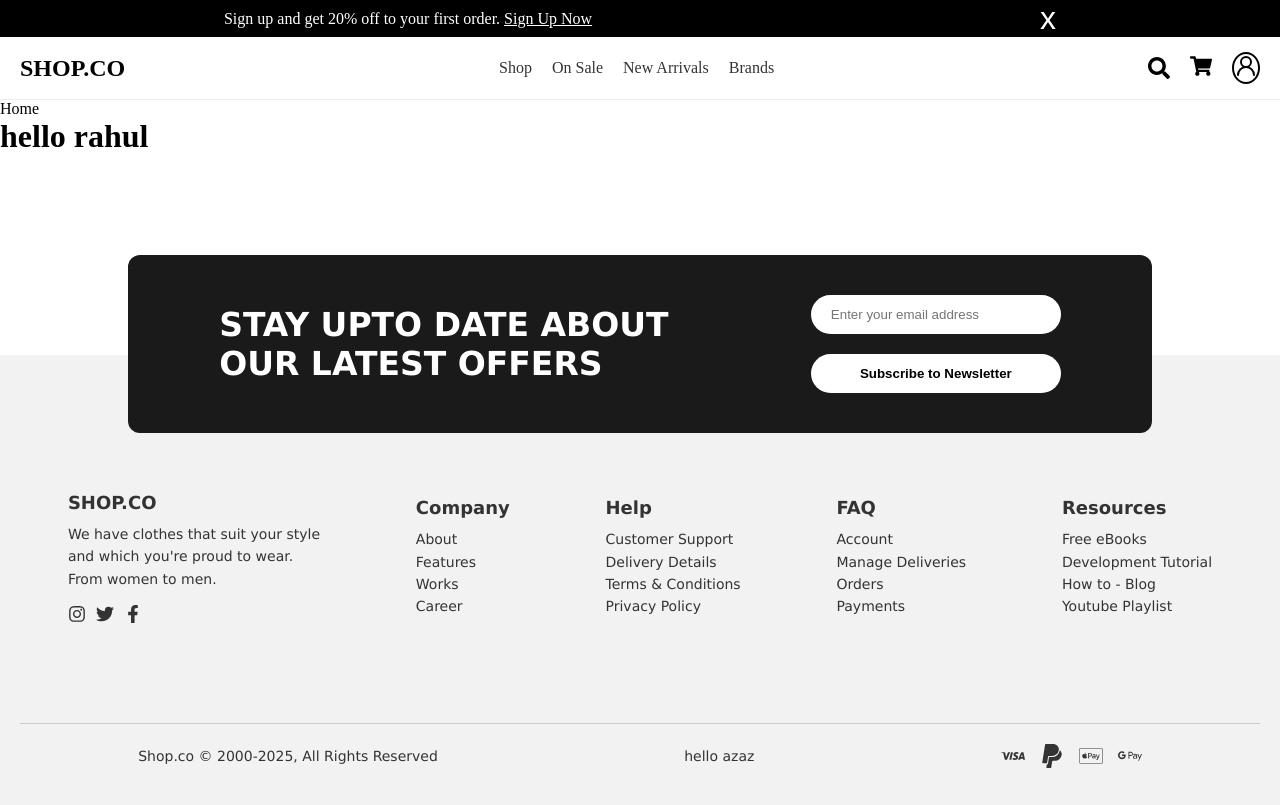
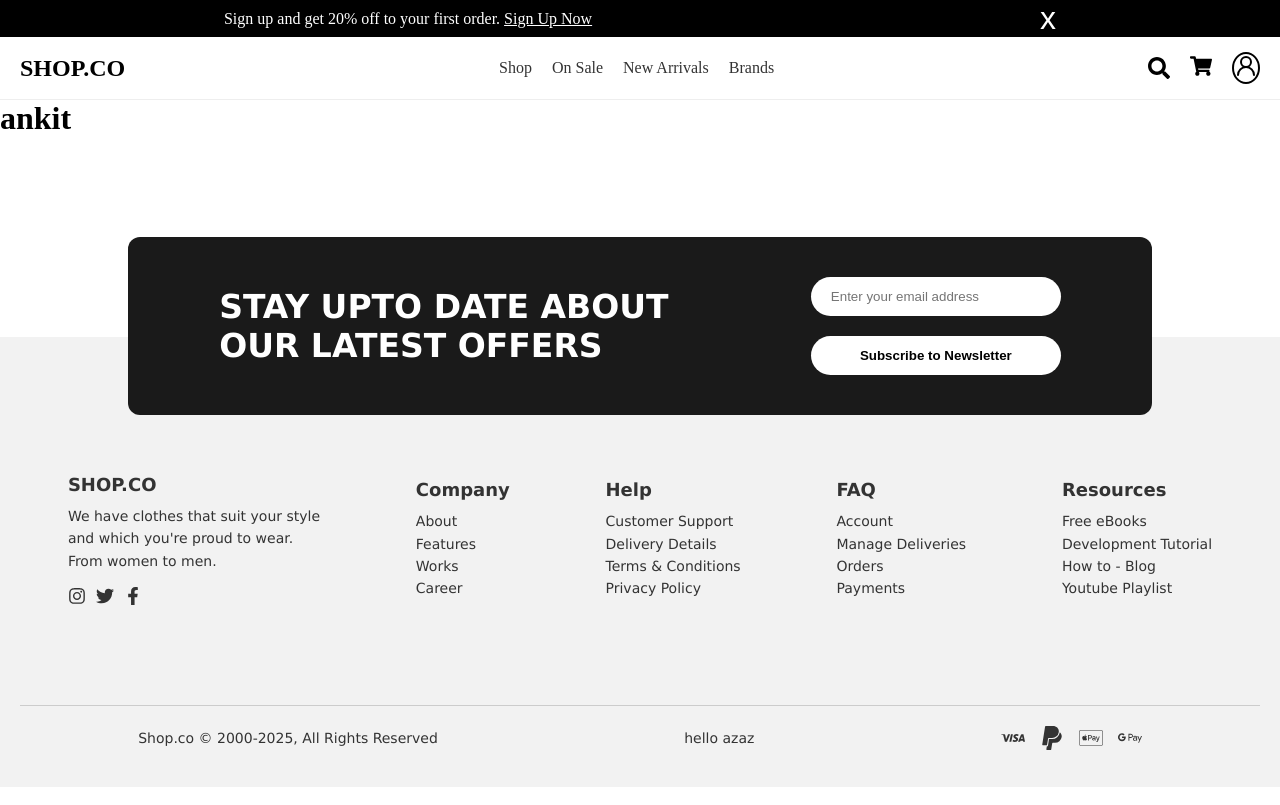
Before and after one commit to Rahulsaini8989iu/E-commers-web, a React (Vite) app: page / in a window 1280 px wide. Built offline with nearby package versions, Linux system fonts and the light colour scheme.

Commit message:
mychanges

```diff
--- a/src/Pages/HomePage/Home.jsx
+++ b/src/Pages/HomePage/Home.jsx
@@ -4,8 +4,17 @@ import './Home.css'
 const Home = () => {
   return (
     <>
-      Home
-      <h1>hello rahul</h1>
+
+<h1>ankit</h1>
+
+
+
+
+
+
+
+
+
     </>
   )
 }
```
